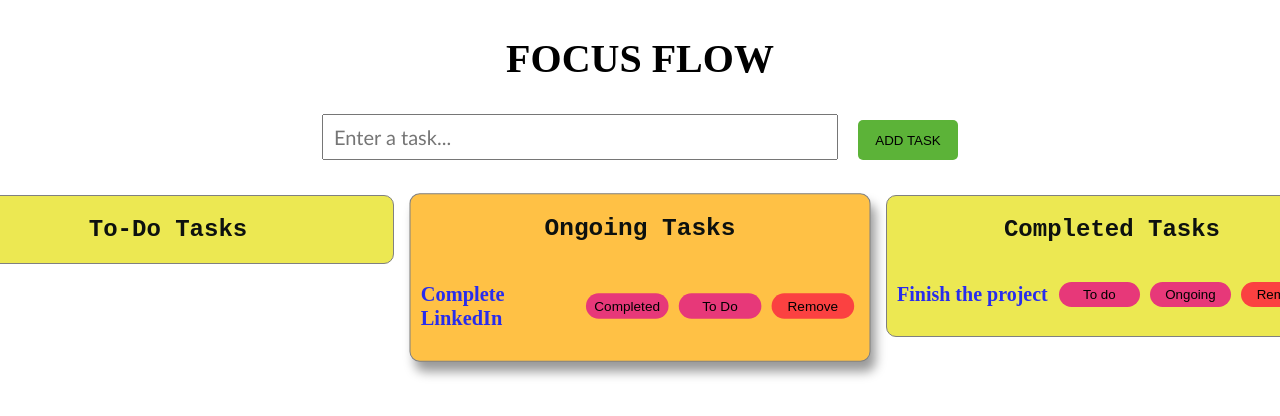
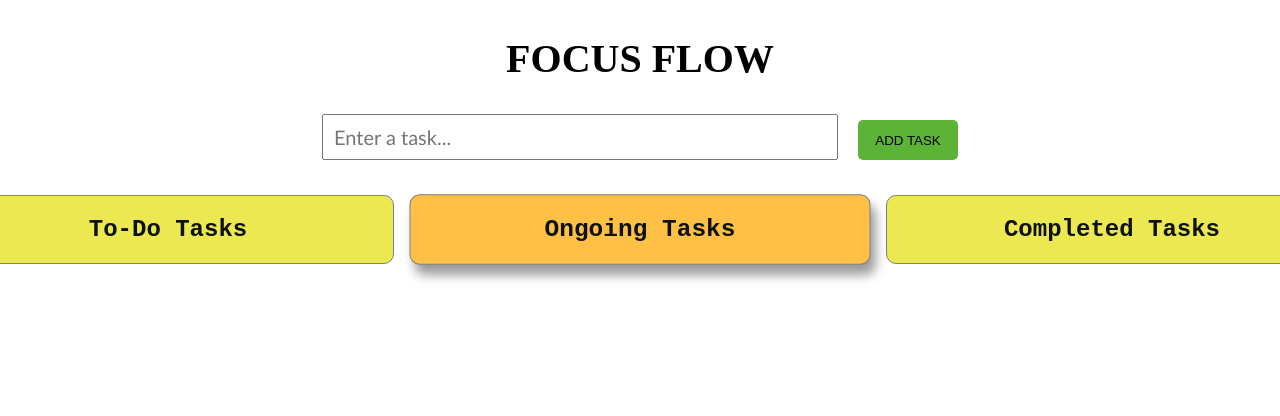
Before and after one commit to unnikrishnanto/Focus_Flow, a React (Create React App) app: page / in a window 1280 px wide. Shown: the top 416 px of the page. Built offline with nearby package versions, Linux system fonts and the light colour scheme.

Commit message:
changed list of tasks to an object containing 3 lists for 3 categories . logic to add, remove, move tasks to and from categories

```diff
--- a/src/pages/Home.jsx
+++ b/src/pages/Home.jsx
@@ -7,20 +7,39 @@ export default function Home() {
   const [task, setTask] = useState('');
 
   {/*Task List */}
-  const [taskList, setTaskList] =  useState([]);
+  const [taskList, setTaskList] =  useState({todo:[], ongoing:[], completed:[]});
 
   {/*This method is called on form submission*/}
   const handleSubmit = (event) => {
       event.preventDefault();
       if(task.trim() !== "") {
-        setTaskList([...taskList, task]);
+        setTaskList((prevTaskList) =>({
+            ...prevTaskList,
+            todo:[...prevTaskList.todo, task],
+        }));
         setTask('');
       }
     }
 
+  const moveTask = (currentCategory, targetCategory, taskToMove) =>{
+    setTaskList((prevTaskList) => {
+      // Remove task from currentCategory
+      const updatedCurrent = prevTaskList[currentCategory].filter((t) => t != taskToMove);
+
+      // Add task to target
+      const updatedtarget = [...prevTaskList[targetCategory], taskToMove];
+
+      return {...prevTaskList, [currentCategory]: updatedCurrent, [targetCategory]: updatedtarget};
+    })
+  }
+
   {/*Function to remove the taks from list*/}
-  const removeTask = (index) => {
-    setTaskList(taskList.filter((t, i)=> i !== index));
+  const removeTask = (category, index) => {
+    setTaskList((prevTaskList) => ({
+      ...prevTaskList,
+      [category]: prevTaskList[category].filter((t, i) => i !== index),
+    }))
+
   }
 
   return (
@@ -44,16 +63,22 @@ export default function Home() {
             <div className='task-list-div'>
                 <h2>To-Do Tasks</h2>
                 <ul>
-                {taskList.map((t, index) => {
+                {taskList.todo.map((t, index) => {
                    return(
                       <li key = {index}>
                       <div className='list-item'>
                         <p>{t}</p>
-                        <button className='list-button'>On Going</button>
-                        <button className='list-button' >Completed</button>
+                        <button
+                           className='list-button'
+                           onClick={()=> moveTask('todo', 'ongoing', t)}
+                        >On Going</button>
+                        <button
+                          className='list-button'
+                          onClick={()=> moveTask('todo', 'completed', t)}
+                        >Completed</button>
                         <button
                            className='list-button remove-button'
-                           onClick={()=>removeTask(index)}
+                           onClick={()=>removeTask('todo', index)}
                         >Remove</button>
                       </div>
                     </li>
@@ -66,14 +91,29 @@ export default function Home() {
             <div className='task-list-div ongoing'>
                 <h2>Ongoing Tasks</h2>
                 <ul>
-                    <li>
-                      <div className='list-item'>
-                        <p>Complete LinkedIn </p>
-                        <button className='list-button'>Completed </button>
-                        <button className='list-button' >To Do</button>
-                        <button className='list-button remove-button'>Remove</button>
-                      </div>
+                  {taskList.ongoing.map((t, index) =>{
+                    return(
+                      <li key={index}>
+                        <div className='list-item'>
+                          <p>{t}</p>
+                          <button
+                            className='list-button'
+                            onClick={()=> moveTask('ongoing', 'completed', t)}
+                          >Completed </button>
+                          <button
+                            className='list-button'
+                            onClick={()=> moveTask('ongoing', 'todo', t)}
+                          >To Do</button>
+                          <button
+                            className='list-button remove-button'
+                            onClick={()=> removeTask('ongoing', index)}
+                          >Remove</button>
+                        </div>
                     </li>
+                    )
+                  })}
+
+
                 </ul>
             </div>
 
@@ -81,14 +121,27 @@ export default function Home() {
             <div className='task-list-div'>
                 <h2>Completed Tasks</h2>
                 <ul>
-                    <li>
-                      <div className='list-item'>
-                        <p>Finish the project</p>
-                        <button className='list-button'>To do </button>
-                        <button className='list-button' >Ongoing</button>
-                        <button className='list-button remove-button'>Remove</button>
-                      </div>
-                    </li>
+                  {taskList.completed.map((t, index) => {
+                    return (
+                      <li index={index}>
+                        <div className='list-item'>
+                          <p>{t}</p>
+                          <button
+                            className='list-button'
+                            onClick={()=> moveTask('completed', 'todo', t)}
+                          >To do </button>
+                          <button
+                            className='list-button'
+                            onClick={()=> moveTask('completed', 'ongoing', t)}
+                          >Ongoing</button>
+                          <button
+                            className='list-button remove-button'
+                            onClick={()=>removeTask('completed', index)}
+                          >Remove</button>
+                        </div>
+                      </li>
+                    )
+                  })}
                 </ul>
             </div>
 
```
